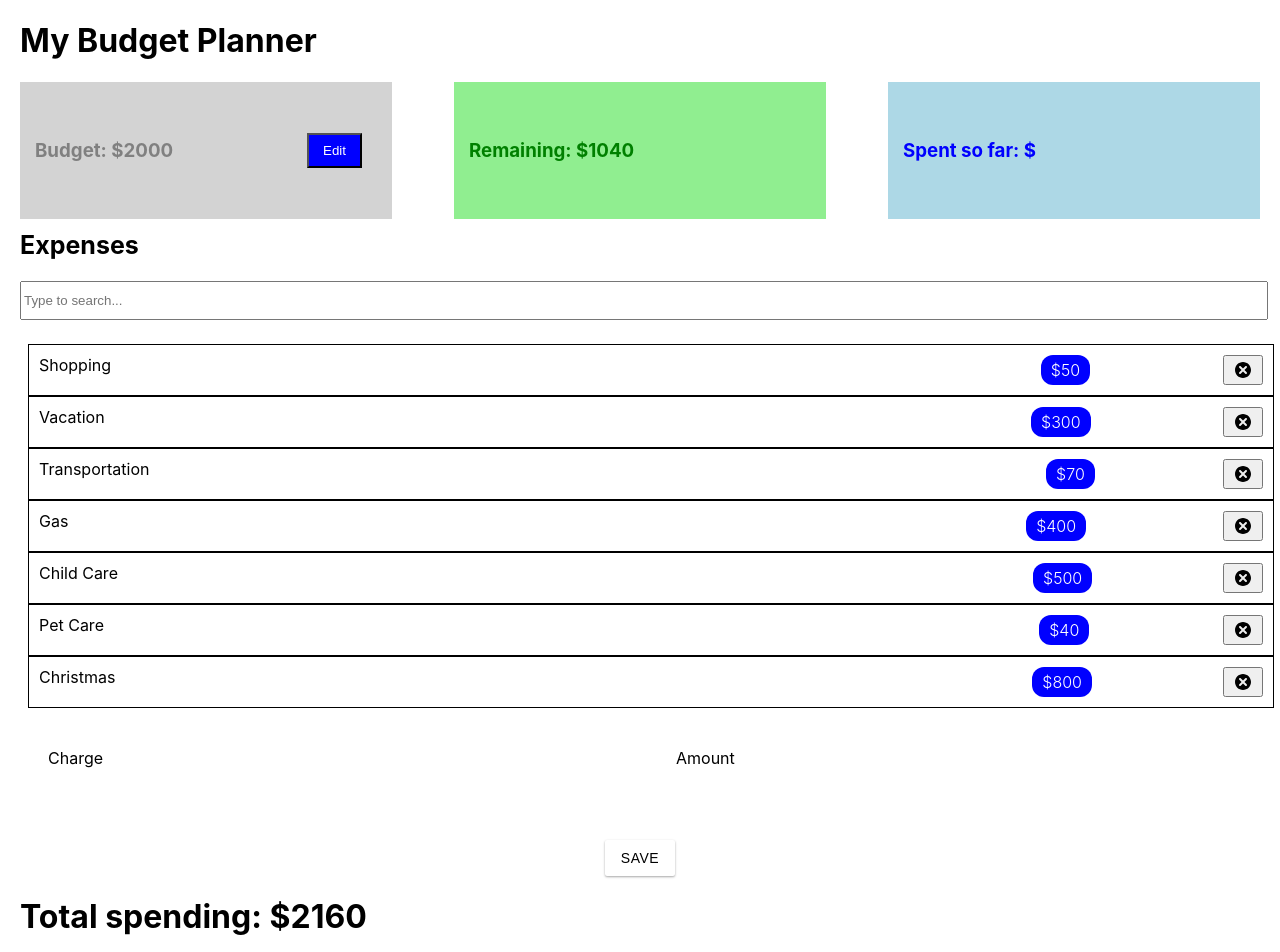
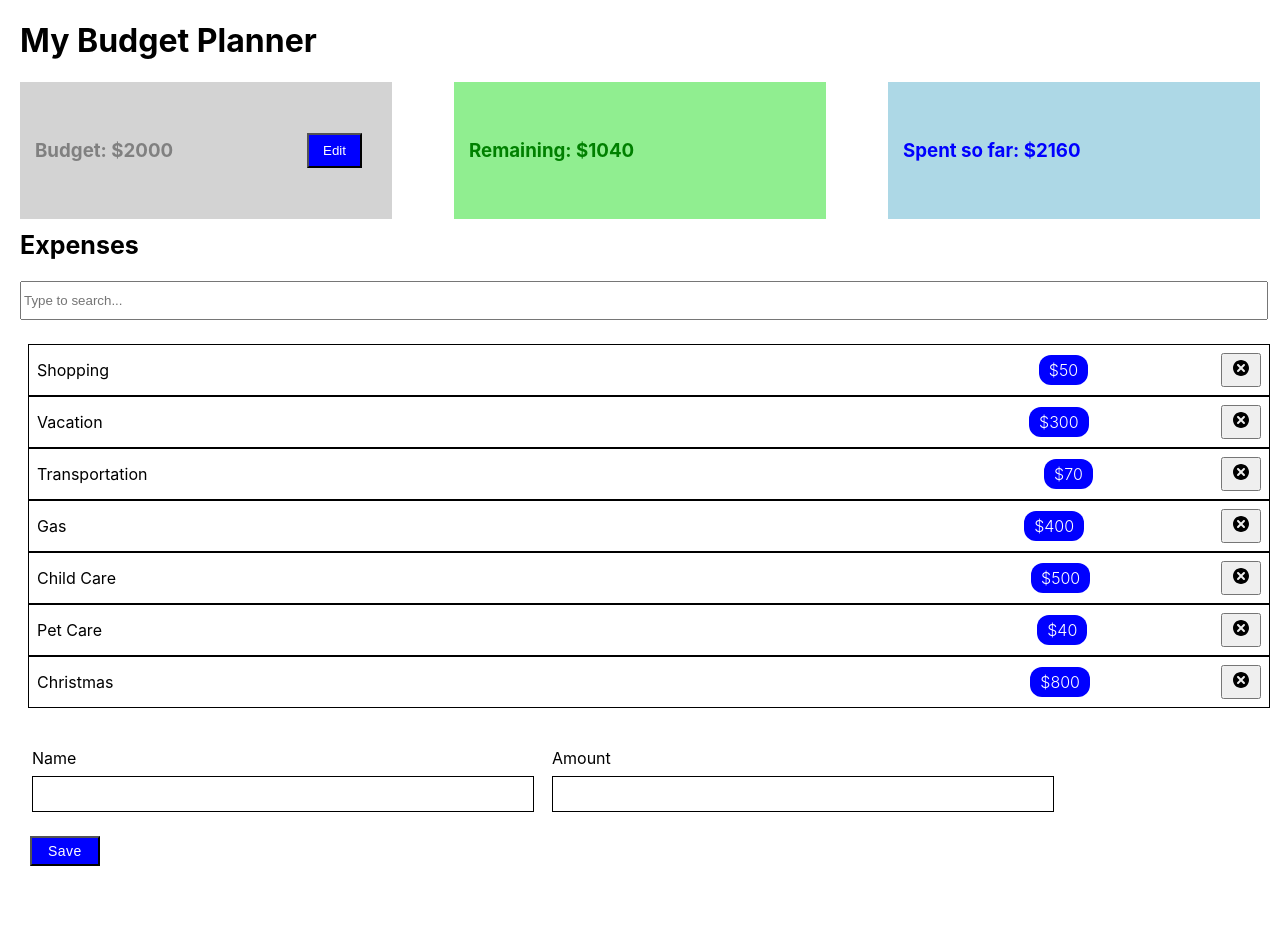
Before and after one commit to amiedawn/budget-planner, a React (Create React App) app: page / in a window 1280 px wide. Shown: the top 952 px of the page. After the commit the page ends 886 px from the top, so only its background shows below. Built offline with nearby package versions, Linux system fonts and the light colour scheme.

Commit message:
spent works

```diff
--- a/src/App.js
+++ b/src/App.js
@@ -77,10 +77,10 @@ function App() {
     }
   };
 
-  const totalExpenses = (e) => {
-    expenses.reduce((prev, curr) => {
-      return (prev += parseInt(curr.amount));
-    }, 0)}
+  // const totalExpenses = (e) => {
+  //   expenses.reduce((prev, curr) => {
+  //     return (prev += parseInt(curr.amount));
+  //   }, 0)}
 
   // delete an expense
   const handleDelete = (id) => {
@@ -99,7 +99,7 @@ function App() {
           <Remaining />
         </div>
         <div>
-          <Spent totalExpenses />
+          <Spent expenses={expenses} />
         </div>
       </div>
       <Expenses expenses={expenses} handleDelete={handleDelete} />
@@ -110,17 +110,6 @@ function App() {
         handleAmount={handleAmount}
         handleSubmit={handleSubmit}
       />
-      <h1>
-        Total spending:{" "}
-        <span className="total">
-          $
-          {expenses.reduce((tot, curr) => {
-            return (tot += parseInt(curr.amount));
-          }, 0)}
-        </span>
-      </h1>
-
-      <div className="total"></div>
     </div>
   );
 };
--- a/src/components/AddExpense/AddExpenseForm.js
+++ b/src/components/AddExpense/AddExpenseForm.js
@@ -4,9 +4,9 @@ import "./AddExpenseStyle.css";
 const AddExpenseForm = ({name, amount, handleName, handleAmount, handleSubmit}) => {
   return (
    <form onSubmit={handleSubmit}>
-    <div className="form-center">
+    <div className="form-container">
       <div className="form-group">
-        <label htmlFor="charge">Charge</label>
+        <label htmlFor="name">Name</label>
         <input type="text" className="form-control" id="name" name="name" value={name} onChange={handleName} />
       </div>
 
@@ -15,7 +15,7 @@ const AddExpenseForm = ({name, amount, handleName, handleAmount, handleSubmit})
           <input type="text" className="form-control" id="amount" name="amount" value={amount} onChange={handleAmount} />
       </div>
     </div>
-    <button type="submit" className="btn" onSubmit={handleSubmit}>Save</button>
+    <button type="submit" className="btn-save" onSubmit={handleSubmit}>Save</button>
     </form>
   );
 };
--- a/src/components/AddExpense/AddExpenseStyle.css
+++ b/src/components/AddExpense/AddExpenseStyle.css
@@ -1,92 +1,43 @@
-/* .add-expense-container {
-  margin-top: 20px;
-  flex-wrap: wrap;
+.form-container {
+  display: flex;
 }
 
-th {
-  font-size: 20px;
-  text-align: left;
+.form-group {
+  padding: 1rem 0.75rem;
+  flex: 0 0 40%;
 }
 
-#name {
-  flex: 0 0 50%;
-}
-
-#cost {
-  flex: 0 0 50%;
-}
-
-.form-control {
-  width: 25em;
-  height: 2em;
-  margin: 10px 10px 10px 0;
-}
-
-.btn-save {
-  background-color: blue;
-  color: white;
-  height: 35px;
-  width: 55px;
-} */
-
-.form-center {
-  display: flex;
-  padding: 0 1rem;
-}
-.form-group {
-  padding: 1rem 0.75rem;
-  flex: 0 0 50%;
-}
 label {
   display: block;
-  color: var(--mainGrey);
   font-size: 1rem;
-  text-transform: capitalize;
 }
 
 .form-control {
   background-color: transparent;
-  border: none;
-  border-bottom: 1px solid var(--mainGrey);
-  border-radius: 0;
-  outline: none;
-  height: 3rem;
+  border: 1px solid black;
+  height: 2rem;
   width: 100%;
   font-size: 16px;
-  margin: 0 0 8px 0;
-  padding: 0;
+  margin: 8px 0 8px 0;
 }
-.btn {
+
+.btn-save {
   text-decoration: none;
-  color: var(--mainWhite);
-  background-color: var(--primaryColor);
-  text-align: center;
+  color: white;
+  background-color: blue;
   letter-spacing: 0.5px;
   font-size: 14px;
-  outline: 0;
-  border: none;
-  border-radius: 2px;
   display: block;
-  height: 36px;
-  line-height: 36px;
+  height: 30px;
+  line-height: 30px;
   padding: 0 16px;
-  text-transform: uppercase;
-  margin: 0 auto;
-  cursor: pointer;
-  box-shadow: 0 1px 3px rgba(0, 0, 0, 0.12), 0 1px 2px rgba(0, 0, 0, 0.24);
-  transition: all 0.3s cubic-bezier(0.25, 0.8, 0.25, 1);
+  margin-left: 10px;
   display: flex;
   align-items: center;
-}
-.btn:hover {
-  box-shadow: 0 14px 28px rgba(0, 0, 0, 0.25), 0 10px 10px rgba(0, 0, 0, 0.22);
 }
 
 .amount {
   font-weight: 300;
   font-size: 1rem;
-  color: var(--mainWhite);
-  background-color: var(--primaryColor);
-  border-radius: 2px;
   padding: 1px 3px;
 }
--- a/src/components/ExpenseItem/ExpenseItem.js
+++ b/src/components/ExpenseItem/ExpenseItem.js
@@ -12,6 +12,6 @@ const ExpenseItem = ({expense, handleDelete}) => {
       </button>
     </div>
   </li>;
-}
+};
 
 export default ExpenseItem;
--- a/src/components/Expenses/ExpensesStyle.css
+++ b/src/components/Expenses/ExpensesStyle.css
@@ -13,22 +13,19 @@
 }
 
 .expense-list {
-  /* margin: 1rem 0 0 0; */
   list-style-type: none;
-  /* border: 1px solid black; */
-   padding: 8px;
-
+  padding: 8px;
   display: grid;
 }
 
 /* layout expense rows */
  div.info {
-  padding: 10px;
+  padding: 8px;
   border: 1px solid black;
   display: inline-grid;
-   /* grid-template-columns: 80% 8% 8%;  */
- justify-content: space-between;
+  justify-content: space-between;
   width: 100%;
+  align-items: center;
 }
  #item1 {
    grid-column: 1 / span 6;
@@ -49,21 +46,15 @@ div.amount {
   background-color: blue;
   border-radius: 12px;
   padding: 5px 10px;
-  justify-content: end;
+  /* text-align: end; does nothing; */
+  /* float: right; does nothing */
+  /* justify-content: end; does nothing */
  }
 
  .delete-btn {
-  font-family: 'Material Icons';
-  font-weight: normal;
-  font-style: normal;
   font-size: 24px;  /* Preferred icon size */
   display: inline-block;
   line-height: 1;
-  text-transform: none;
-  letter-spacing: normal;
-  word-wrap: normal;
-  white-space: nowrap;
-  direction: ltr;
 
  /* Support for all WebKit browsers. */
   -webkit-font-smoothing: antialiased;
--- a/src/components/Spent/Spent.js
+++ b/src/components/Spent/Spent.js
@@ -1,10 +1,17 @@
 import React from 'react';
 import './SpentStyle.css';
 
-const Spent = (props) => {
+const Spent = ({expenses}) => {
   return (
     <div className="spent-container">
-      <h3 className="spent-title">Spent so far: ${props.totalExpenses}</h3>
+      <h3>
+        <span className="spent-title">
+          Spent so far: $
+          {expenses.reduce((tot, curr) => {
+            return (tot += parseInt(curr.amount));
+          }, 0)}
+        </span>
+      </h3>
     </div>
   );
 }
```
Also changed, not shown: src/components/ExpenseItem/ExpenseItemStyle.css (deleted, +0 -10 lines).
